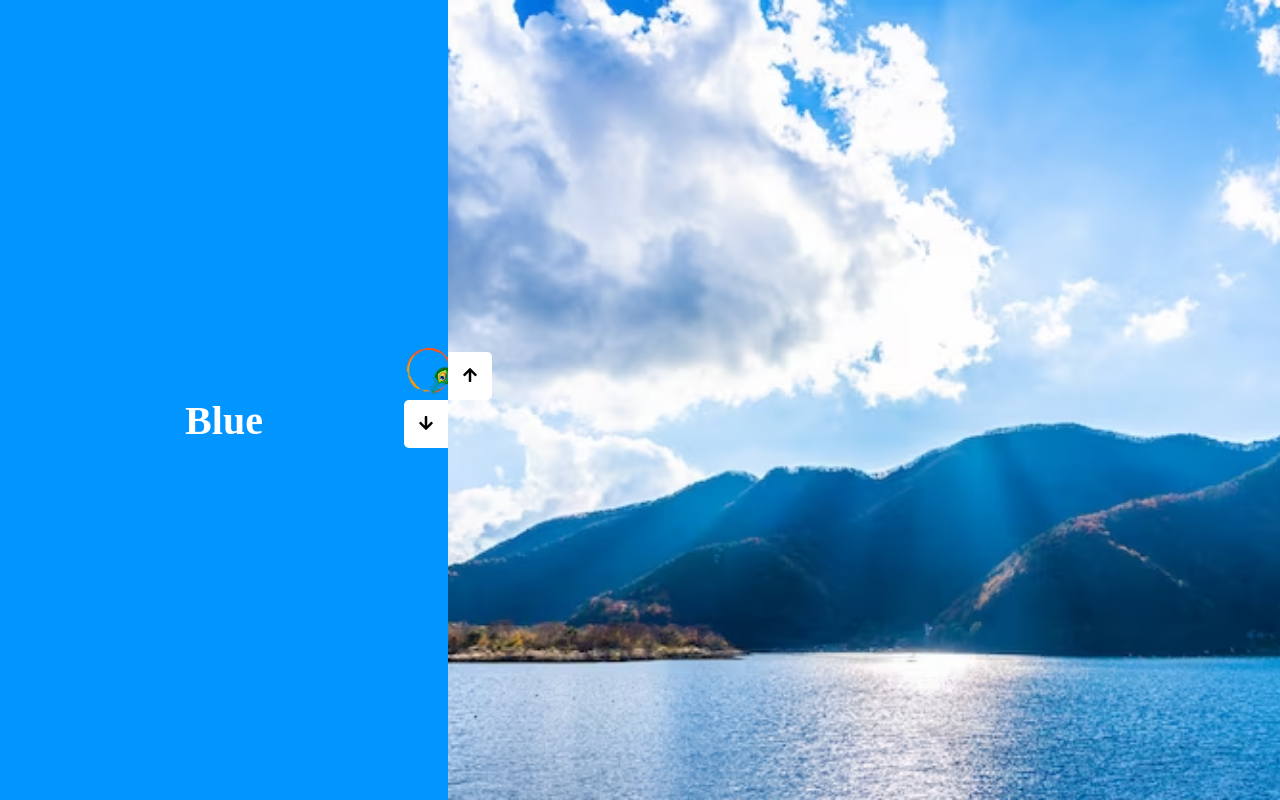
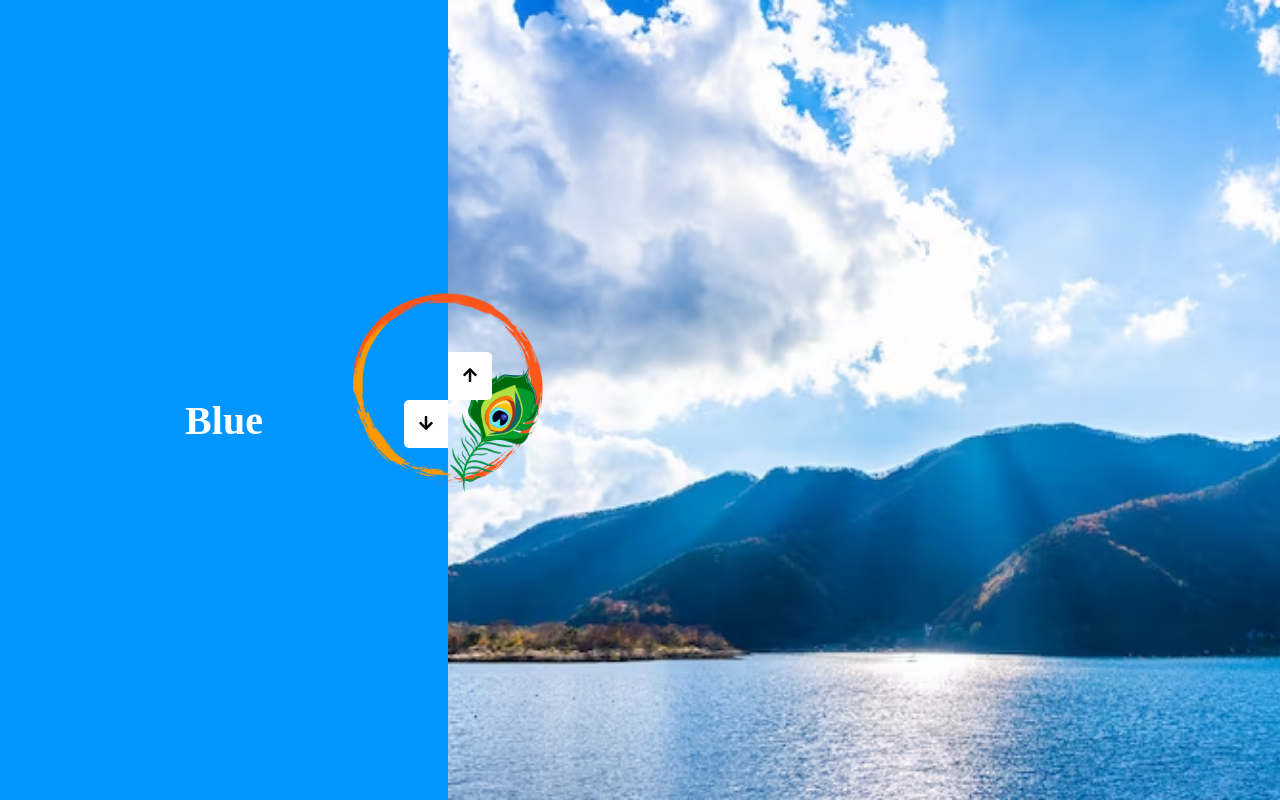
Before and after one commit to ChiragMalik4/Projects, a PHP site: page / in a window 1280 px wide. Run offline with PHP 8.4, Linux system fonts and the light colour scheme.

Commit message:
Update Slider.css

```diff
--- a/2/Slider.css
+++ b/2/Slider.css
@@ -101,10 +101,10 @@ button:focus{
 .pankh{
     background-image: url(Pankh.png);
     background-size: contain;
-    left: 29.5%;
-    top: 42.5%;
-    height: 8%;
-    width: 8%;
+    left: 18%;
+    top: 32.5%;
+    height: 33.5%;
+    width: 33.5%;
     z-index: 3;
     position: absolute;
     background-position: center;
```
